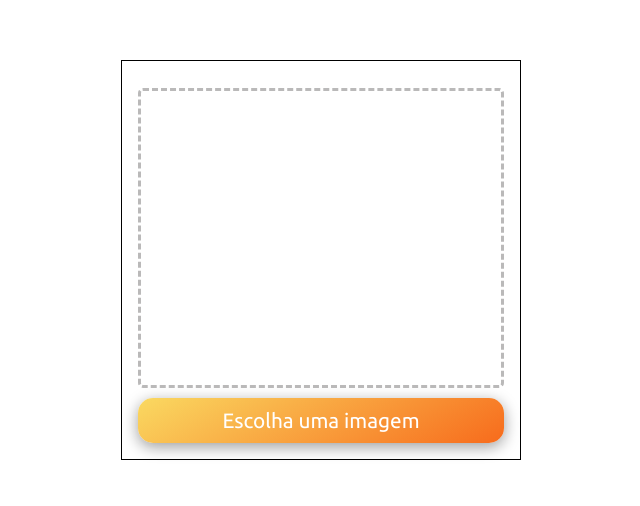
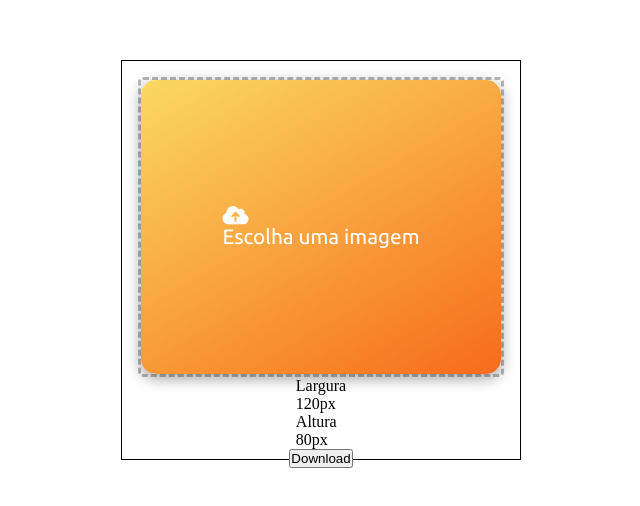
Before and after one commit to JuniorMacedo91/pics-editor, a plain HTML site: page dist/index.html in a window 1280 px wide. Shown: the part 140-646 px from the top of the page, without its empty margins (319-959 px from the left). Drawn offline with Linux system fonts and the light colour scheme.

Commit message:
container-dimensions created

```diff
--- a/dist/index.html
+++ b/dist/index.html
@@ -11,12 +11,33 @@
     <div class="home-container">
         <div class="container">
             <div class="container__image">
-                <div class="container__resizable"></div>
+
+                <div draggable="true" class="container__resizable">
+
+                    <label id="choosePhoto-btn" for="uploadFile-btn">
+                        <i class="fas fa-cloud-upload-alt"></i>
+                        Escolha uma imagem
+                    </label>
+
+                    <input type="file" name="uploadFile-btn" id="uploadFile-btn" style="display: none;">
+                </div>
+
             </div>
-
-            <label id="choosePhoto-btn" for="uploadFile-btn">Escolha uma imagem</label>
-            <input type="file" name="uploadFile-btn" id="uploadFile-btn" style="display: none;">
+            <div class="container-dimensions">
+                <div class="dimensions">
+                    <p>Largura</p>
+                    <span id="width">120px</span>
+                </div>
+                <div class="dimensions">
+                    <p>Altura</p>
+                    <span id="height">80px</span>
+                </div>
+            </div>
+            <button id="download-btn">Download</button>
         </div>
     </div>
+
+    <script src="https://kit.fontawesome.com/8c5bd3d475.js" crossorigin="anonymous"></script>
+    <script src="/js/main.js"></script>
 </body>
 </html>
```
